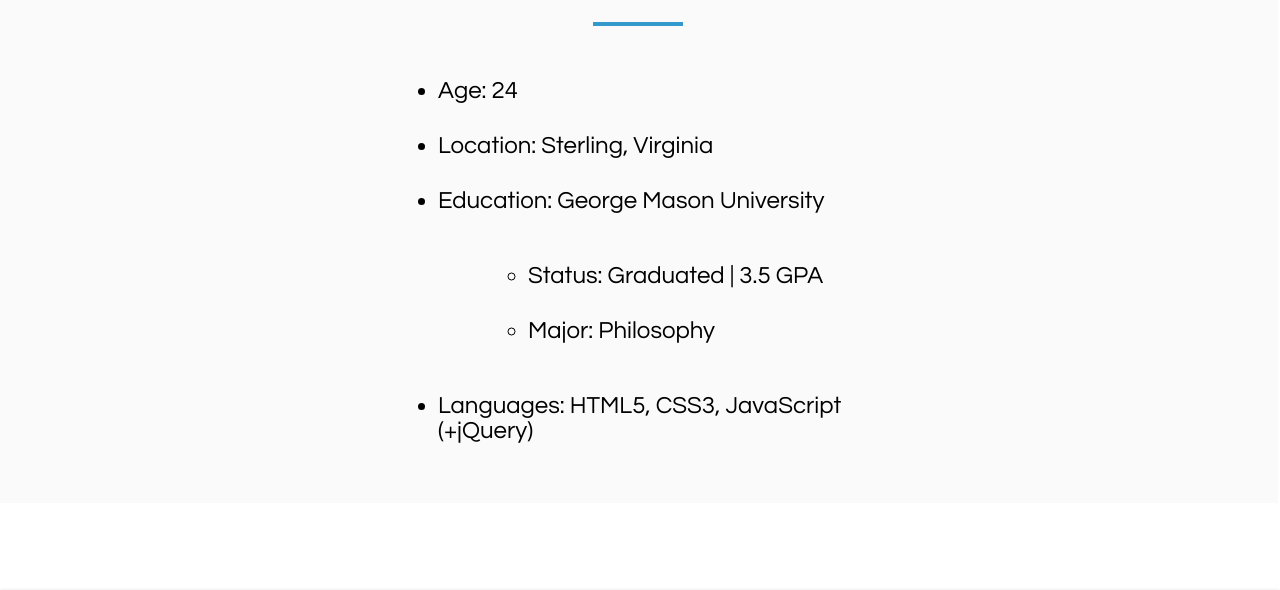
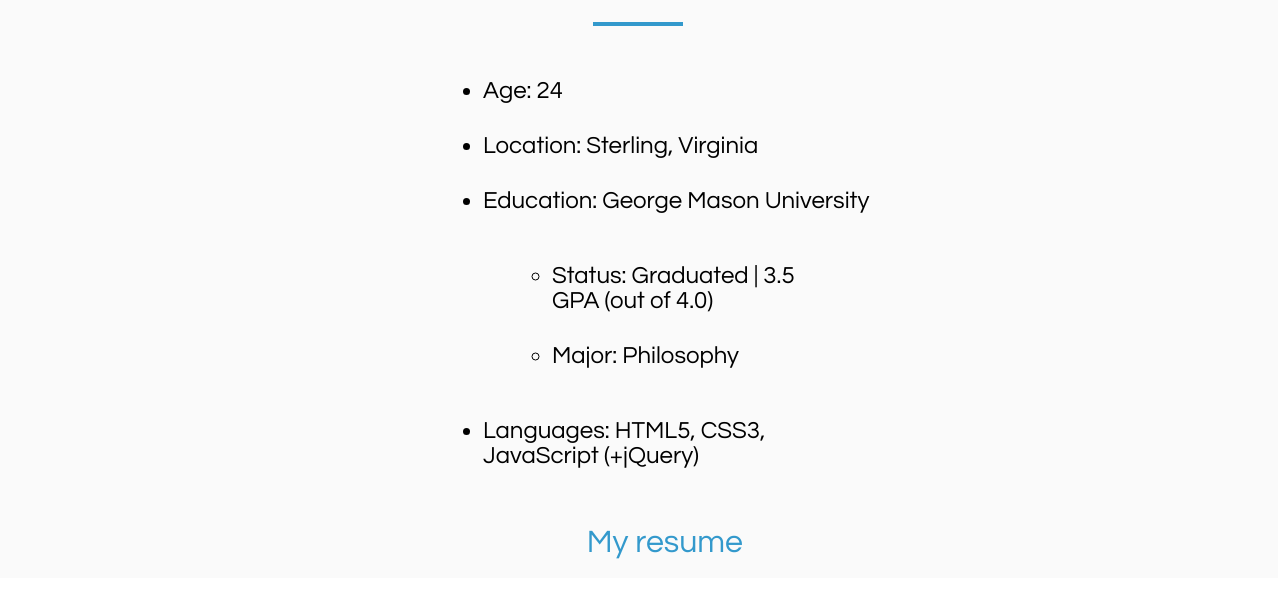
Before and after one commit to Scott41/Scott41.github.io, a plain HTML site: page about.html in a window 1280 px wide. Shown: the part 210-800 px from the top of the page. Drawn offline with Linux system fonts and the light colour scheme.

Commit message:
3/24 format changes

```diff
--- a/about.html
+++ b/about.html
@@ -39,11 +39,12 @@
                 <li>Location: Sterling, Virginia</li>
                 <li>Education: George Mason University</li>
                     <ul>
-                        <li>Status: Graduated | 3.5 GPA</li>
+                        <li>Status: Graduated | 3.5 GPA (out of 4.0)</li>
                         <li>Major: Philosophy</li>
                     </ul>
                 <li>Languages: HTML5, CSS3, JavaScript (+jQuery)</li>
             </ul>
+            <a href="https://docs.google.com/document/d/1amQImIg1lvbqfhopb4Y4U5hsa1hGp1AWw_wCVMEX-Fc/edit?usp=sharing"> My resume </a>
         </div>
     </div>
     <div class="footer">
--- a/style.css
+++ b/style.css
@@ -59,7 +59,7 @@
 	border-color: #3399CC;
 	opacity:0.9;
 		filter:alpha(opacity=90); /* For IE8 and earlier */
-	-webkit-transition: all .25s ease-in 0s;
+		-webkit-transition: all .25s ease-in 0s;
     	-moz-transition: all .25s ease-in 0s;
     	-o-transition: all .25s ease-in 0s;
     	transition: all .25s ease-in 0s;
@@ -75,9 +75,9 @@
 
 .arrowtrans {
 	-webkit-transition: all .25s ease-in 0s;
-    	-moz-transition: all .25s ease-in 0s;
-    	-o-transition: all .25s ease-in 0s;
-    	transition: all .25s ease-in 0s;
+    -moz-transition: all .25s ease-in 0s;
+    -o-transition: all .25s ease-in 0s;
+    transition: all .25s ease-in 0s;
 }
 
 #homesecond {
@@ -306,6 +306,7 @@
 	margin-bottom:120px;
 	background:inherit;
 	padding-bottom:10px;
+	font-family:'century gothic', helvetica, sans-serif;
 }
 
 	#about hr {
@@ -317,7 +318,6 @@
 	}
 
 	#about h1 {
-		font-family:'century gothic', helvetica, sans-serif;
 		text-align:center;
 		font-size:54px;
 	}
@@ -328,8 +328,18 @@
 
 	#about li {
 		font-size:24px;
-		font-family:'century gothic', helvetica, sans-serif;
 		margin:30px;
+		margin-left:15%;
+	}
+
+	#about a {
+		text-decoration: none;
+		text-align: center;
+		font-size: 2em;
+		margin-left: 42%;
+		line-height: 50px;
+		color: #3399CC;
+		white-space:nowrap;
 	}
 
 #coninfo {
```
Also changed, not shown: index.html (+1 -1 lines).
